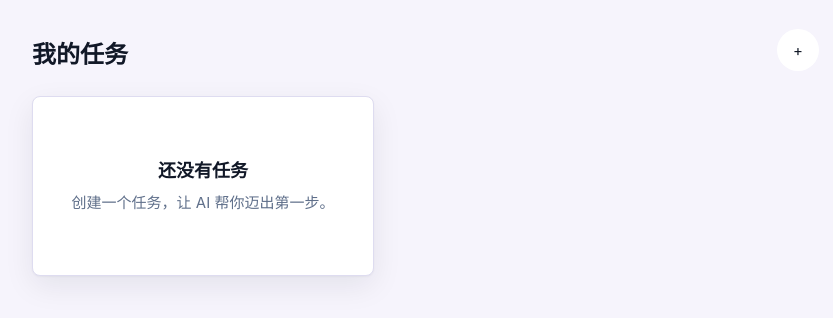
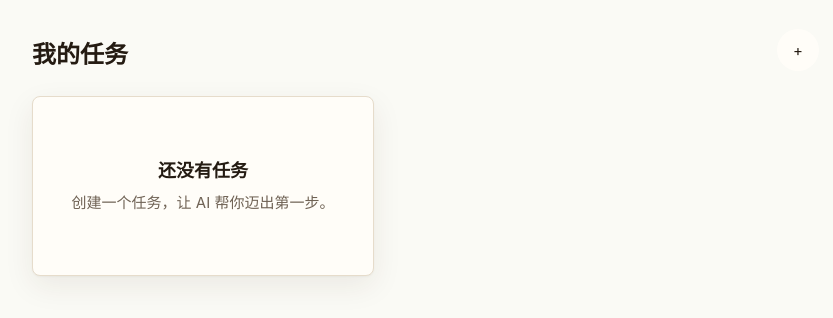
Before and after one commit to meiqixian17-collab/AI-Task-Runner-MVP, a React (Vite) app in the folder client/: page / in a window 1280 px wide. Shown: the top 318 px of the page, without its empty margins (437-1270 px from the left). Built offline with nearby package versions, Linux system fonts and the light colour scheme.

Commit message:
style: refresh interface color tokens

```diff
--- a/client/src/App.css
+++ b/client/src/App.css
@@ -1,76 +1,86 @@
 :root {
   /* Surface tokens */
-  --surface-page: #f6f4fc;
-  --surface-card: #ffffff;
-  --surface-subtle: #fbfdff;
-  --surface-muted: #f8fafc;
-  --surface-disabled-subtle: #f1f5f9;
-  --surface-disabled: #e2e8f0;
-  --surface-brand-soft: #ede9fe;
-  --surface-step-focus: #f8f9ff;
-  --surface-execution-panel: #fdfdff;
-  --surface-success: #e8f8f1;
-  --surface-warning: #fff7df;
-  --surface-error: #fef3f2;
-  --surface-important: #fffaf0;
-  --surface-resistance: #fffdf6;
-  --surface-loading-track: #e3e4fb;
-  --surface-scrim: rgba(15, 23, 42, 0.34);
+  --surface-page: #fafaf5;
+  --surface-card: #fffdf8;
+  --surface-subtle: #fff9ee;
+  --surface-muted: #f4f0e6;
+  --surface-disabled-subtle: #eee9df;
+  --surface-disabled: #e1d9ce;
+  --surface-brand-soft: #fff4df;
+  --surface-step-card: #fffaf1;
+  --surface-execution-panel: #fffaf1;
+  --surface-success: #e8f7ef;
+  --surface-warning: #fff0cf;
+  --surface-error: #fff1ee;
+  --surface-important: #fff4d9;
+  --surface-resistance: #fff8e7;
+  --surface-loading-track: #f4dfb8;
+  --surface-scrim: rgba(45, 35, 24, 0.34);
 
   /* Text tokens */
-  --text-primary: #111827;
-  --text-secondary: #5f6f8a;
-  --text-disabled: #94a3b8;
-  --text-on-brand: #ffffff;
+  --text-primary: #241b12;
+  --text-secondary: #6f6254;
+  --text-disabled: #a39a8c;
+  --text-on-brand: #fffaf0;
 
   /* Brand tokens */
-  --brand-primary: #6157d8;
-  --brand-primary-hover: #5146c4;
-  --brand-ai-text: #6d5bd0;
+  --brand-primary: #aa6116;
+  --brand-primary-hover: #8f4f0f;
+  --brand-ai-text: #9f6218;
 
   /* Accent tokens */
-  --accent-success: #12a37f;
-  --accent-success-strong: #0f766e;
-  --accent-warning: #d97706;
-  --accent-important: #f2b705;
+  --accent-success: #178a63;
+  --accent-success-strong: #11684d;
+  --accent-warning: #c46a10;
+  --accent-important: #e4a11b;
   --accent-error: #b42318;
   --accent-error-strong: #991b1b;
 
   /* Border tokens */
-  --border-default: #dedcf0;
-  --border-brand-subtle: #d7d8f7;
-  --border-execution-panel: #c8cae2;
-  --border-disabled: #cbd5e1;
+  --border-default: #e6dccb;
+  --border-brand-subtle: #e8c98f;
+  --border-execution-panel: #e0c89f;
+  --border-disabled: #d7cec0;
   --border-error-subtle: #fecaca;
   --border-error-hover: #fca5a5;
-  --border-warning: #f1dfb8;
-  --border-warning-accent: #f5c467;
-  --border-important: #f4d37a;
-  --border-focus-ring: rgba(91, 91, 200, 0.22);
+  --border-warning: #ead2a3;
+  --border-warning-accent: #d89b38;
+  --border-important: #e8bb51;
+  --border-focus-ring: rgba(170, 97, 22, 0.22);
 
   /* Shadow tokens */
-  --shadow-card: 0 10px 30px rgba(15, 23, 42, 0.08),
-    0 1px 2px rgba(15, 23, 42, 0.04);
-  --shadow-execution-panel: 0 18px 42px rgba(15, 23, 42, 0.1),
-    0 1px 2px rgba(15, 23, 42, 0.05);
-  --shadow-hover: 0 16px 40px rgba(15, 23, 42, 0.12),
-    0 2px 8px rgba(15, 23, 42, 0.06);
-  --shadow-subtle: 0 1px 2px rgba(15, 23, 42, 0.03);
-  --shadow-dialog: 0 24px 60px rgba(15, 23, 42, 0.22);
-  --shadow-primary: 0 10px 22px rgba(97, 87, 216, 0.24);
-  --shadow-primary-hover: 0 13px 26px rgba(97, 87, 216, 0.28);
+  --shadow-card: 0 10px 30px rgba(58, 42, 26, 0.08),
+    0 1px 2px rgba(58, 42, 26, 0.04);
+  --shadow-execution-panel: 0 18px 42px rgba(58, 42, 26, 0.1),
+    0 1px 2px rgba(58, 42, 26, 0.05);
+  --shadow-hover: 0 16px 40px rgba(58, 42, 26, 0.12),
+    0 2px 8px rgba(58, 42, 26, 0.06);
+  --shadow-subtle: 0 1px 2px rgba(58, 42, 26, 0.03);
+  --shadow-dialog: 0 24px 60px rgba(45, 35, 24, 0.22);
+  --shadow-primary: 0 8px 18px rgba(170, 97, 22, 0.18);
+  --shadow-primary-hover: 0 10px 22px rgba(143, 79, 15, 0.22);
   --shadow-important-mark: 0 1px 0 rgba(146, 64, 14, 0.18);
+  --shadow-step-card: 0 18px 44px rgba(116, 71, 20, 0.09),
+    0 4px 14px rgba(58, 42, 26, 0.05);
 
   /* Shape and control tokens */
   --radius-card: 8px;
   --radius-control: 8px;
   --radius-pill: 999px;
+  --radius-step-card: 20px;
   --radius-sheet: 16px;
   --control-height-primary: 48px;
   --control-height-secondary: 48px;
   --control-height-ghost: 40px;
   --control-size-icon: 42px;
   --control-size-send: 44px;
+  --space-xs: 4px;
+  --space-sm: 8px;
+  --space-md: 12px;
+  --space-lg: 16px;
+  --space-xl: 20px;
+  --space-2xl: 24px;
+  --space-3xl: 32px;
 }
 
 * {
```
